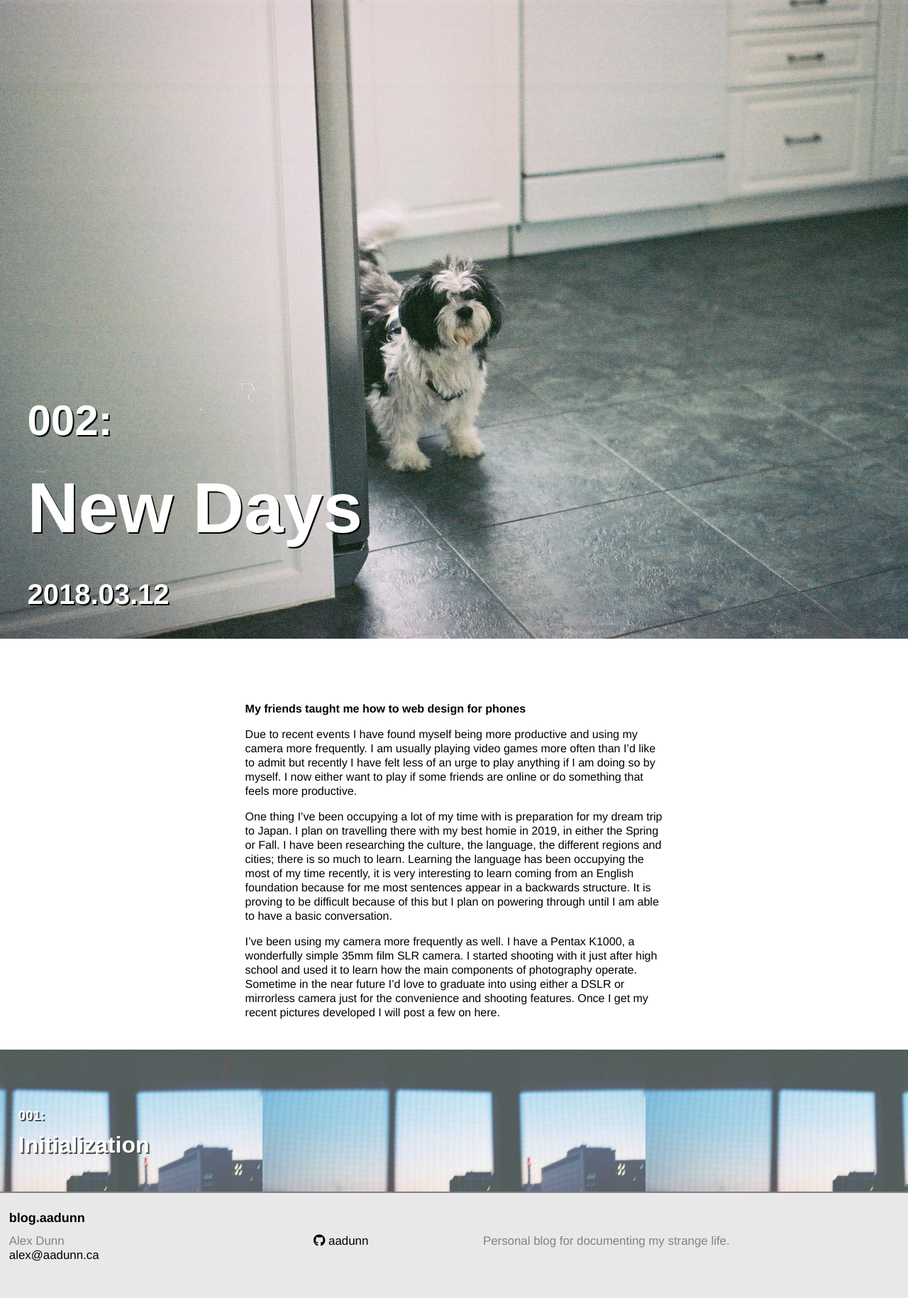
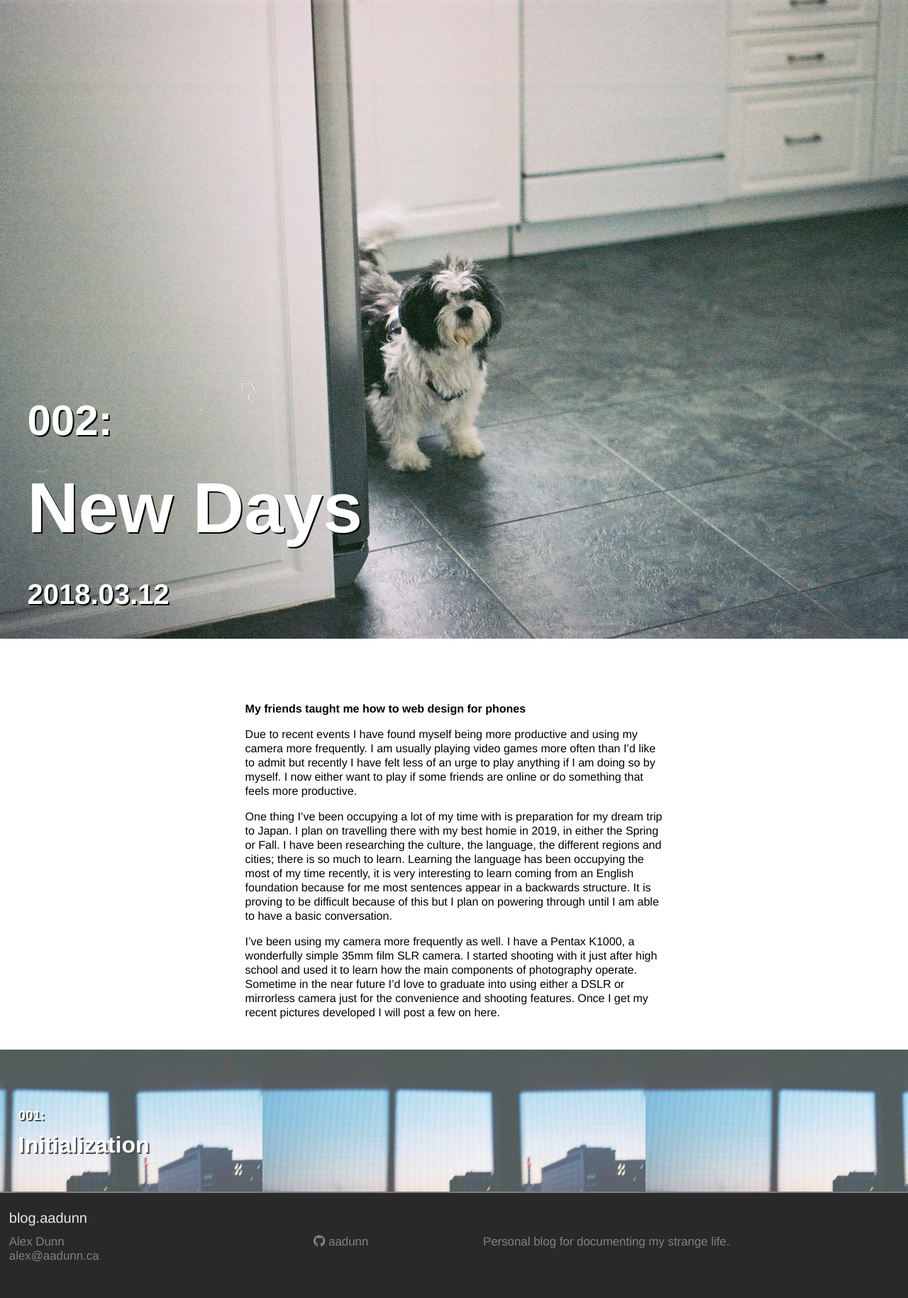
Before and after one commit to aadunn/blog, a Jekyll site: the page built from index.md, in a window 1280 px wide. Shown: the whole page at 71% size. Built offline with Jekyll 4.4.1, drawn with Linux system fonts in a browser that asks for light colours; nearby versions of some CDN libraries.

Commit message:
footer now dark

```diff
--- a/_includes/footer.html
+++ b/_includes/footer.html
@@ -20,7 +20,7 @@
 
       <div class="footer-col footer-col-2">
         <ul>
-          <li><a href="http://github.com/aadunn"><i class="fab fa-github"></i>   aadunn</a></li>
+          <li><i class="fab fa-github"></i>   <a href="http://github.com/aadunn">aadunn</a></li>
         </ul>
       </div>
 
--- a/_sass/base.scss
+++ b/_sass/base.scss
@@ -54,6 +54,7 @@ a:hover {
 
   background-image: url("../images/space.jpg");
   opacity: .90;
+
   border-style: solid;
   border-color: gray;
   border-width: 0px 0px 2px 0px;
@@ -78,7 +79,7 @@ a:hover {
   position: relative;
   font-size: 10px;
 
-  background-color: $grey-color-light;
+  background-color: #292929;
 
   -moz-box-sizing: border-box;
   -webkit-box-sizing: border-box;
@@ -95,35 +96,45 @@ a:hover {
   }
 
   .blog-link {
+    color: $grey-color-light;
+    font-weight: lighter;
     text-shadow: none;
-    font-size: 18px;
+    font-size: 20px;
+  }
+
+  a {
+    color: $grey-color;
   }
 }
 
 .footer-col-wrapper {
   @include relative-font-size(0.9375);
-  color: $grey-color;
+  color: $grey-color-light;
   margin-left: -$spacing-unit / 2;
   @extend %clearfix !optional;
 }
 
 .footer-col {
+  color: $grey-color-light;
   float: left;
   margin-bottom: $spacing-unit / 2;
   padding-left: $spacing-unit / 2;
 }
 
 .footer-col-1 {
+  color: $grey-color;
   width: -webkit-calc(35% - (#{$spacing-unit} / 2));
   width:         calc(35% - (#{$spacing-unit} / 2));
 }
 
 .footer-col-2 {
+  color: $grey-color;
   width: -webkit-calc(20% - (#{$spacing-unit} / 2));
   width:         calc(20% - (#{$spacing-unit} / 2));
 }
 
 .footer-col-3 {
+  color: $grey-color;
   width: -webkit-calc(45% - (#{$spacing-unit} / 2));
   width:         calc(45% - (#{$spacing-unit} / 2));
 }
--- a/_sass/post.scss
+++ b/_sass/post.scss
@@ -100,7 +100,6 @@
 	}
 }
 
-
 @include media-query($on-palm) {
 	.article-cover {
 		span {
@@ -109,12 +108,10 @@
 			}
 
 			h3 {
-
 				font-size: 40px;
 			}
 
 			h4 {
-
 				font-size: 20px;
 			}
 		}
```
